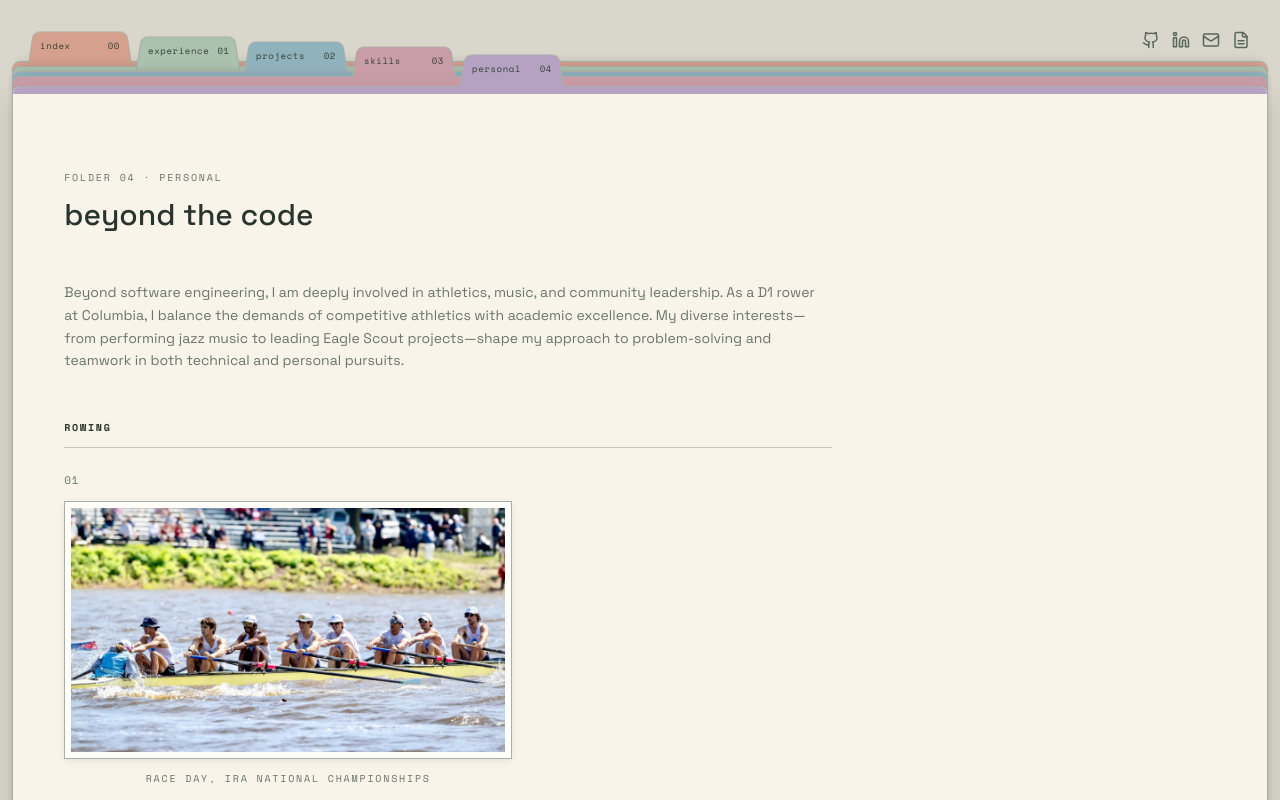
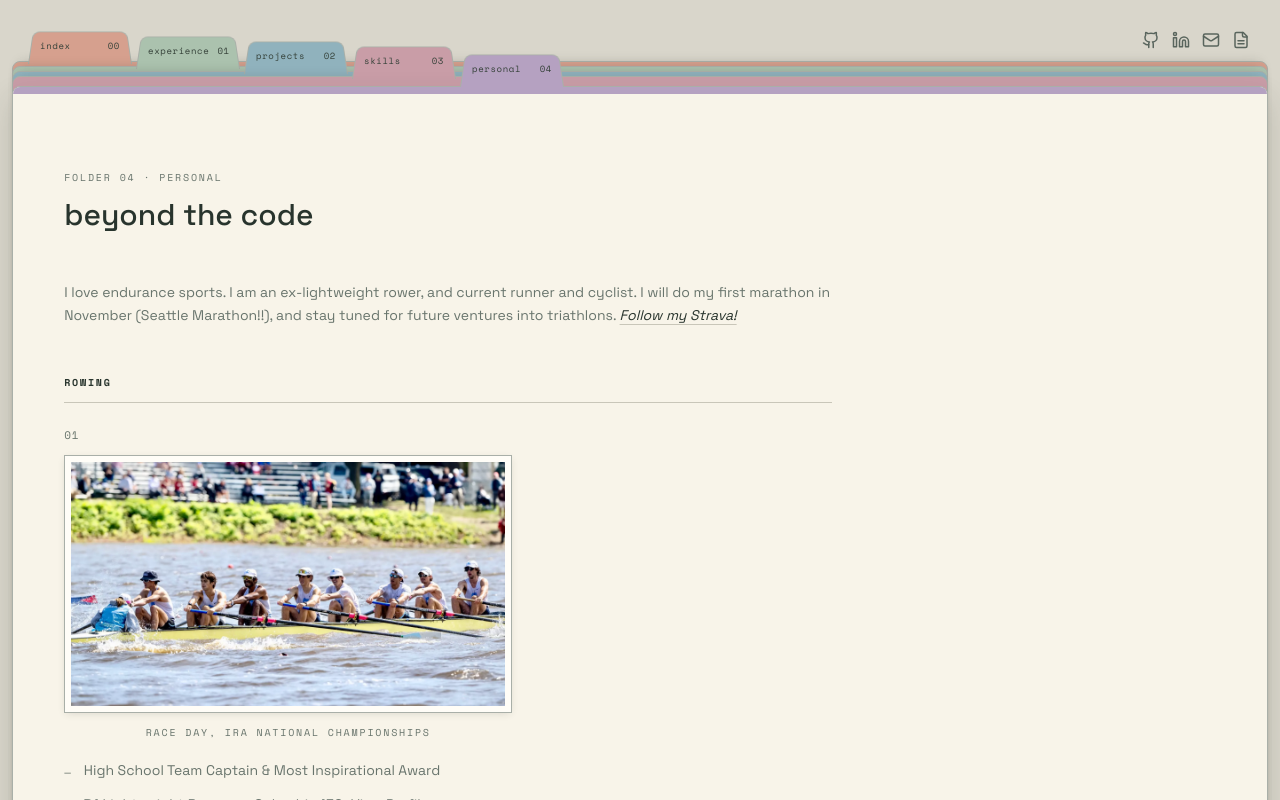
Before and after one commit to arin-jaff/arinjaff.com, a React (Vite) app: page /personal in a window 1280 px wide. Shown: the top 800 px of the page. Built offline with nearby package versions, Linux system fonts and the light colour scheme.

Commit message:
Rewrite the personal intro around endurance sports
Replaces the general athletics/music/leadership blurb with the running and
cycling focus, and links "Follow my Strava!" out to the profile.

```diff
--- a/src/pages/Personal.jsx
+++ b/src/pages/Personal.jsx
@@ -26,11 +26,17 @@ export default function Personal() {
 
       <div className="max-w-3xl">
         <p className="mb-12 text-sm leading-relaxed text-muted-foreground">
-          Beyond software engineering, I am deeply involved in athletics, music, and community
-          leadership. As a D1 rower at Columbia, I balance the demands of competitive athletics with
-          academic excellence. My diverse interests—from performing jazz music to leading Eagle Scout
-          projects—shape my approach to problem-solving and teamwork in both technical and personal
-          pursuits.
+          I love endurance sports. I am an ex-lightweight rower, and current runner and cyclist. I
+          will do my first marathon in November (Seattle Marathon!!), and stay tuned for future
+          ventures into triathlons.{" "}
+          <a
+            href="https://www.strava.com/athletes/44634937"
+            target="_blank"
+            rel="noreferrer"
+            className="italic text-foreground underline decoration-border underline-offset-4 transition-colors hover:text-accent"
+          >
+            Follow my Strava!
+          </a>
         </p>
 
         <div className="space-y-14">
```
